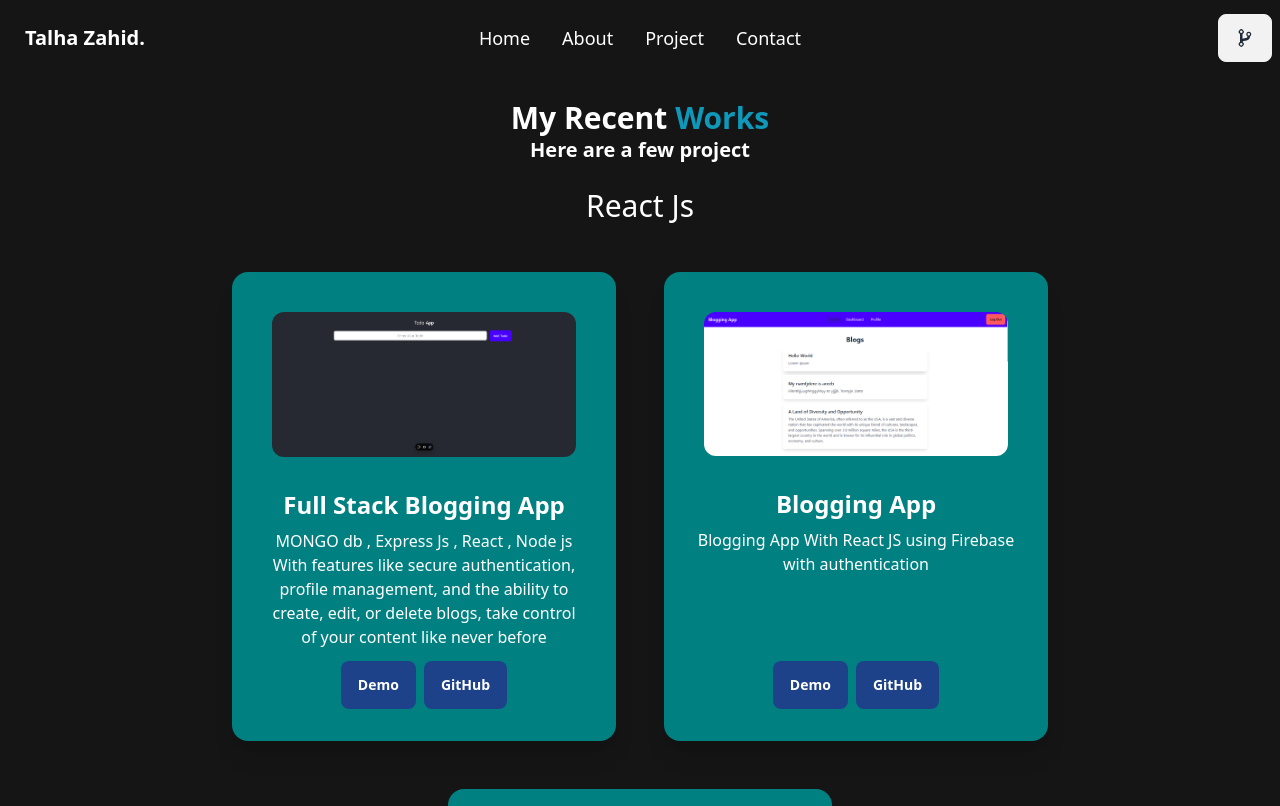
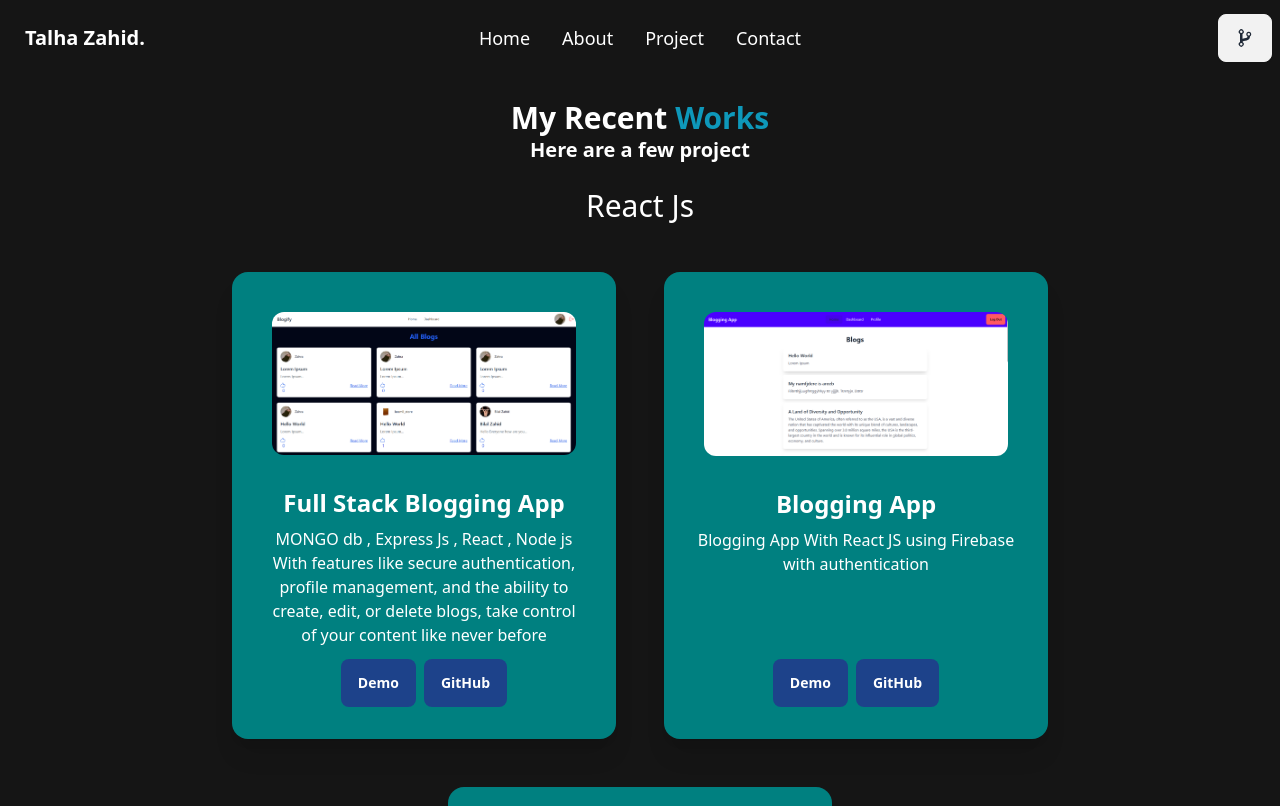
Before and after one commit to talhahzahid/Personal-Portfolio, a React (Vite) app: page /project in a window 1280 px wide. Shown: the top 806 px of the page. Built offline with nearby package versions, Linux system fonts and the light colour scheme.

Commit message:
add project

```diff
--- a/src/Pages/Project.jsx
+++ b/src/Pages/Project.jsx
@@ -1,6 +1,7 @@
 import React from 'react'
 import Card from '../Components/Card'
 
+import fullStack from "/public/FullStack Blogging Project.png"
 import BloggingApp from '/src/assets/Blogging App.png'
 import TodoApp from '/src/assets/Todo App.png'
 
@@ -16,11 +17,11 @@ const Project = () => {
       <h1 className='text-center text-3xl'>React Js </h1>
       <div className='flex justify-center flex-wrap gap-[3rem] mt-4 p-8'>
         <Card
-          image={TodoApp}
+          image={fullStack}
           title='Full Stack Blogging App'
           des="MONGO db , Express Js , React , Node js  With features like secure authentication, profile management, and the ability to create, edit, or delete blogs, take control of your content like never before"
-          btn1='https://todoapp-theta-five.vercel.app/'
-          btn2='https://github.com/talhahzahid/React-Todo-App'
+          btn1='/'
+          btn2='https://github.com/talhahzahid/Blog-Server'
         />
         <Card
           image={BloggingApp}
```
Also changed, not shown: public/FullStack Blogging Project.png (added).
